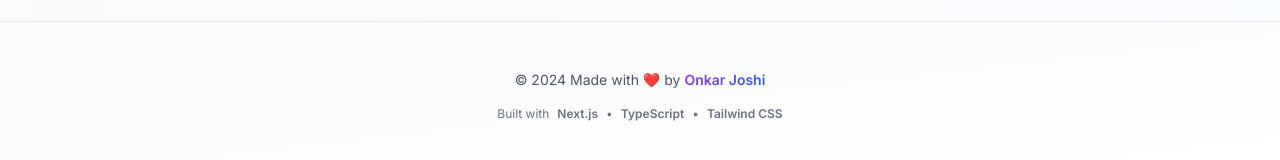
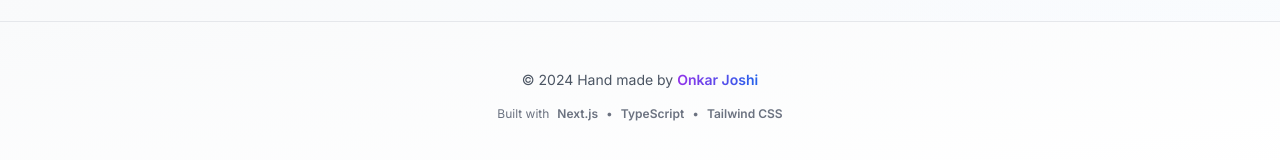
Before and after one commit to jonkar77/portfolio, a Next.js app: page / in a window 1280 px wide. Shown: the part 4009-4169 px from the top of the page. Built offline with nearby package versions, Linux system fonts and the light colour scheme.

Commit message:
Update footer text to enhance personalization

```diff
--- a/src/app/components/Footer.tsx
+++ b/src/app/components/Footer.tsx
@@ -14,7 +14,7 @@ const Footer: React.FC = () => {
             className="text-center"
           >
             <p className="text-gray-600 text-sm">
-              &copy; {new Date().getFullYear()} Made with <span className="text-red-500">❤️</span> by{" "}
+              &copy; {new Date().getFullYear()} Hand made by{" "}
               <span className="font-semibold bg-gradient-to-r from-purple-600 to-blue-600 bg-clip-text text-transparent">
                 Onkar Joshi
               </span>
```
